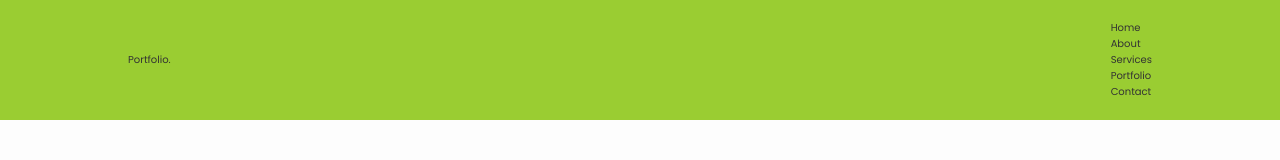
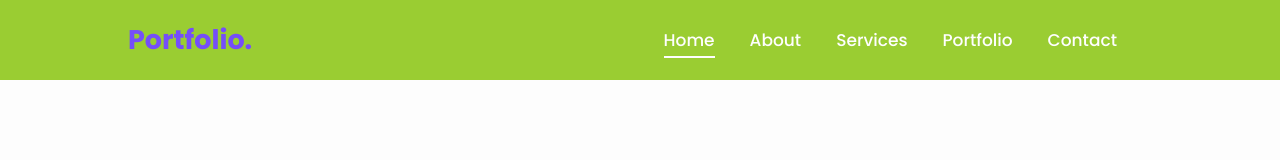
Before and after one commit to Jreng7/josue, a plain HTML site: page index.html in a window 1280 px wide. Drawn offline with nearby package versions, Linux system fonts and the light colour scheme.

Commit message:
home a edit

```diff
--- a/css/style.css
+++ b/css/style.css
@@ -49,5 +49,34 @@ header {
   background: yellowgreen;
   display: flex;
   align-items: center;
-  justify-content: space-between;
+  z-index: 100;
 }
+
+header .logo {
+  font-size: 2.7rem;
+  color: var(--main-color);
+  font-weight: 700;
+  margin-right: auto;
+}
+
+nav ul {
+  display: flex;
+}
+
+nav ul li a {
+  position: relative;
+  font-size: 1.7rem;
+  font-weight: 500;
+  color: var(--white-color);
+  margin-right: 3.5rem;
+}
+
+nav ul li a.active::before {
+  content: '';
+  position: absolute;
+  left: 0;
+  bottom: -6px;
+  width: 100%;
+  height: .2rem;
+  background: var(--white-color);
+}
--- a/index.html
+++ b/index.html
@@ -16,7 +16,7 @@
 
     <nav>
       <ul>
-        <li><a href="#home">Home</a></li>
+        <li><a href="#home" class="active">Home</a></li>
         <li><a href="#about">About</a></li>
         <li><a href="#services">Services</a></li>
         <li><a href="#portfolio">Portfolio</a></li>
```
